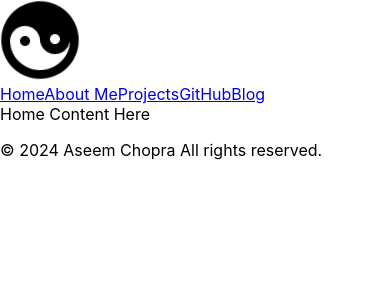
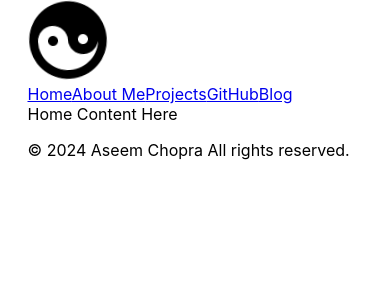
Before and after one commit to aseemchopra25/aseemchopra25.github.io, a React (Create React App) app: page / in a window 390 px wide. Shown: the top 300 px of the page. Built offline with nearby package versions, Linux system fonts and the light colour scheme.

Commit message:
update: margins

```diff
--- a/src/App.js
+++ b/src/App.js
@@ -7,11 +7,15 @@ import GitHub from './pages/GitHub';
 import Blog from './pages/Blog';
 import Header from './components/Header';
 import Footer from './components/Footer';
+import Layout from './components/Layout';
 
 function App() {
   return (
+    <Layout>
     <Router>
+      {/* Header Component */}
       <Header />
+      {/* Navigation Bar  */}
       <Navbar />
       <Routes>
         <Route path="/" element={<Home />} />
@@ -20,8 +24,10 @@ function App() {
         <Route path="/github" element={<GitHub />} />
         <Route path="/blog" element={<Blog />} />
       </Routes>
+      {/* Footer Component  */}
       <Footer />
     </Router>
+    </Layout>
   );
 }
 
--- /dev/null
+++ b/src/components/Layout.js
@@ -0,0 +1,10 @@
+// layout/Layout.js
+import React from 'react';
+
+const Layout = ({ children }) => {
+  return (
+      <main className="main-content">{children}</main>
+  );
+};
+
+export default Layout;
--- a/src/index.css
+++ b/src/index.css
@@ -1,5 +1,6 @@
 body {
   margin: 0;
+  padding: 0;
   font-family: -apple-system, BlinkMacSystemFont, 'Segoe UI', 'Roboto', 'Oxygen',
     'Ubuntu', 'Cantarell', 'Fira Sans', 'Droid Sans', 'Helvetica Neue',
     sans-serif;
@@ -11,3 +12,20 @@ code {
   font-family: source-code-pro, Menlo, Monaco, Consolas, 'Courier New',
     monospace;
 }
+
+.main-content {
+  margin-left: 20%;
+  margin-right: 20%;
+  max-width: 1000px;
+  padding-left: 1rem;
+  padding-right: 1rem;
+}
+
+@media (max-width: 768px) {
+  .main-content {
+    margin-left: 5%;
+    margin-right: 5%;
+    padding-left: 0.5rem;
+    padding-right: 0.5rem;
+  }
+}
--- a/src/index.js
+++ b/src/index.js
@@ -2,7 +2,6 @@ import React from 'react';
 import ReactDOM from 'react-dom/client';
 import './index.css';
 import App from './App';
-import reportWebVitals from './reportWebVitals';
 
 const root = ReactDOM.createRoot(document.getElementById('root'));
 root.render(
@@ -10,8 +9,3 @@ root.render(
     <App />
   </React.StrictMode>
 );
-
-// If you want to start measuring performance in your app, pass a function
-// to log results (for example: reportWebVitals(console.log))
-// or send to an analytics endpoint. Learn more: https://bit.ly/CRA-vitals
-reportWebVitals();
--- a/src/reportWebVitals.js
+++ /dev/null
@@ -1,13 +0,0 @@
-const reportWebVitals = onPerfEntry => {
-  if (onPerfEntry && onPerfEntry instanceof Function) {
-    import('web-vitals').then(({ getCLS, getFID, getFCP, getLCP, getTTFB }) => {
-      getCLS(onPerfEntry);
-      getFID(onPerfEntry);
-      getFCP(onPerfEntry);
-      getLCP(onPerfEntry);
-      getTTFB(onPerfEntry);
-    });
-  }
-};
-
-export default reportWebVitals;
```
Also changed, not shown: src/App.css (deleted, +0 -38 lines), 1 other file (tests, documents, lock files or other folders).
